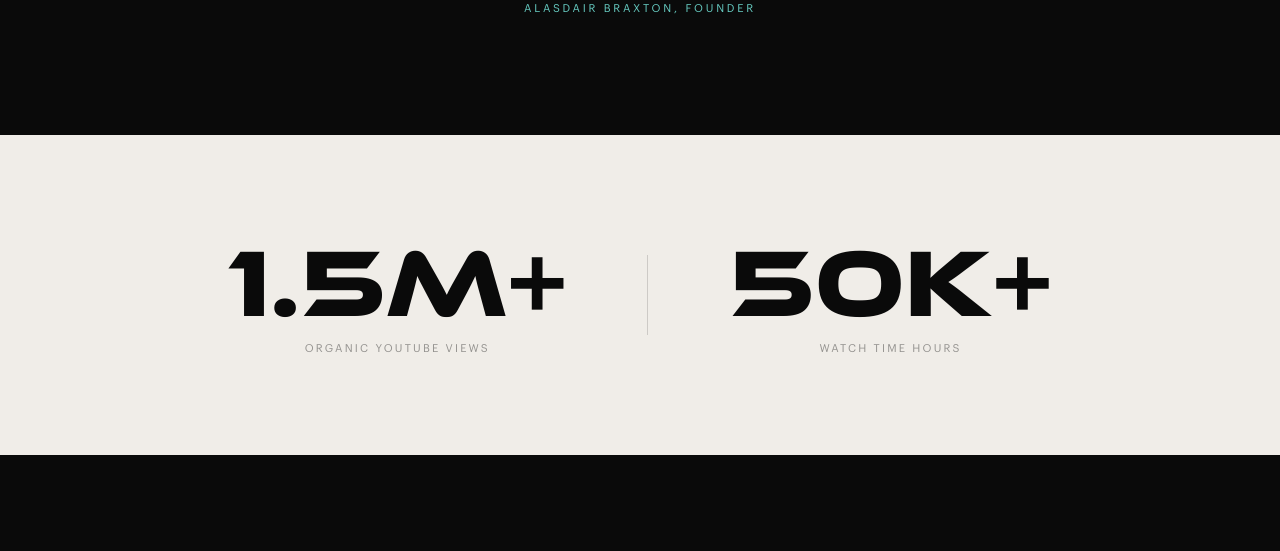
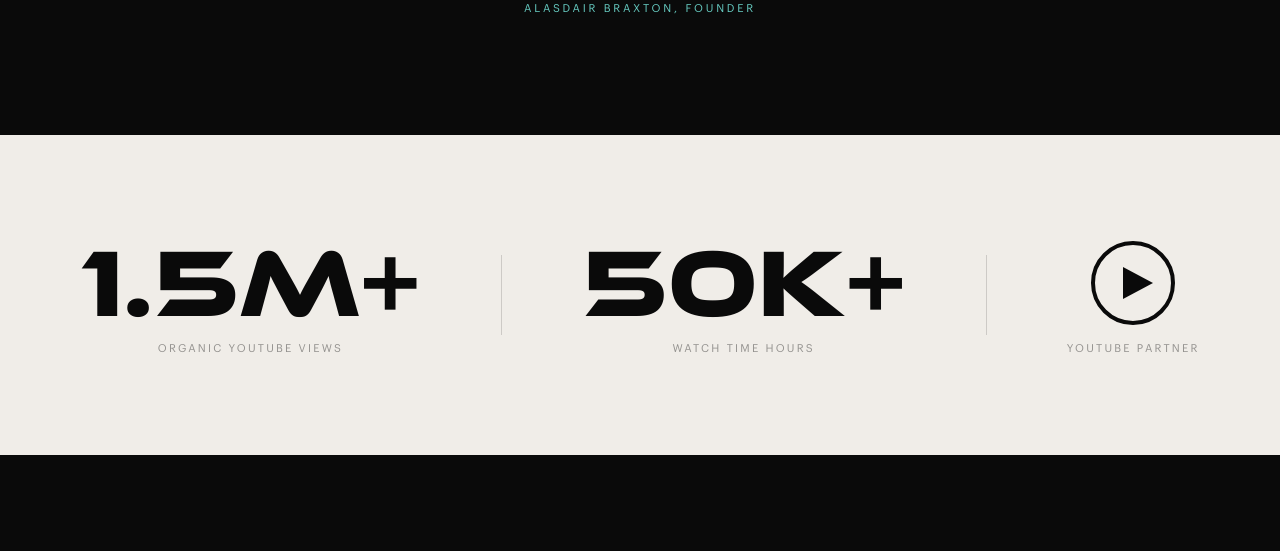
Before and after one commit to alasdairb11git/braxton-studios-website, a Node server app: page /about/alasdair-braxton in a window 1280 px wide. Shown: the part 1350-1901 px from the top of the page. Run offline with Node 20, Linux system fonts and the light colour scheme.

Commit message:
Add YouTube Partner badge to founder page stats row
Third stat alongside the 1.5M+ views and 50K+ watch hours: a play
button icon sized to match the numbers, always visible rather than
a hover reveal. Fixed the label wrapping to two lines, which was
throwing off the shared vertical centering across all three stats.

Co-Authored-By: Claude Sonnet 5 <noreply@anthropic.com>

```diff
--- a/public/css/style.css
+++ b/public/css/style.css
@@ -1240,6 +1240,8 @@ body.light .nav-logo-light { display: block; }
   color: rgba(10,10,10,0.4);
   margin-top: 12px;
   display: block;
+  white-space: nowrap;
+  transition: color 0.3s ease;
 }
 .fn-stat-divider {
   width: 1px;
@@ -1247,6 +1249,18 @@ body.light .nav-logo-light { display: block; }
   background: rgba(10,10,10,0.15);
   flex-shrink: 0;
 }
+.fn-stat-badge-icon {
+  display: flex;
+  align-items: center;
+  justify-content: center;
+  color: var(--black);
+  transition: color 0.3s ease, transform 0.3s ease;
+}
+.fn-stat-badge-icon svg {
+  width: clamp(56px, 8vw, 96px);
+  height: clamp(56px, 8vw, 96px);
+}
+.fn-stat-partner { cursor: default; }
 
 /* Founder Vision */
 .fn-vision {
@@ -2976,6 +2990,7 @@ body.light .fn-stats { background: #0a0a0a; color: #f0ede8; }
 body.light .fn-stat-num { color: #f0ede8; }
 body.light .fn-stat-label { color: rgba(240,237,232,0.4); }
 body.light .fn-stat-divider { background: rgba(240,237,232,0.15); }
+body.light .fn-stat-badge-icon { color: #f0ede8; }
 body.light .fn-vision { background: #f5f2ed; color: #0a0a0a; }
 body.light .fn-vision-heading { color: #0a0a0a; }
 body.light .fn-vision-eyebrow { color: rgba(0,0,0,0.4); }
--- a/views/founder-ab.ejs
+++ b/views/founder-ab.ejs
@@ -58,6 +58,16 @@
         <span class="fn-stat-num">50K+</span>
         <span class="fn-stat-label">Watch Time Hours</span>
       </div>
+      <div class="fn-stat-divider"></div>
+      <div class="fn-stat fn-stat-partner reveal reveal-delay-2">
+        <span class="fn-stat-badge-icon">
+          <svg viewBox="0 0 24 24" fill="none">
+            <circle cx="12" cy="12" r="10" stroke="currentColor" stroke-width="1"/>
+            <path d="M9.5 8L17 12L9.5 16V8Z" fill="currentColor"/>
+          </svg>
+        </span>
+        <span class="fn-stat-label">YouTube Partner</span>
+      </div>
     </div>
   </section>
 
```
